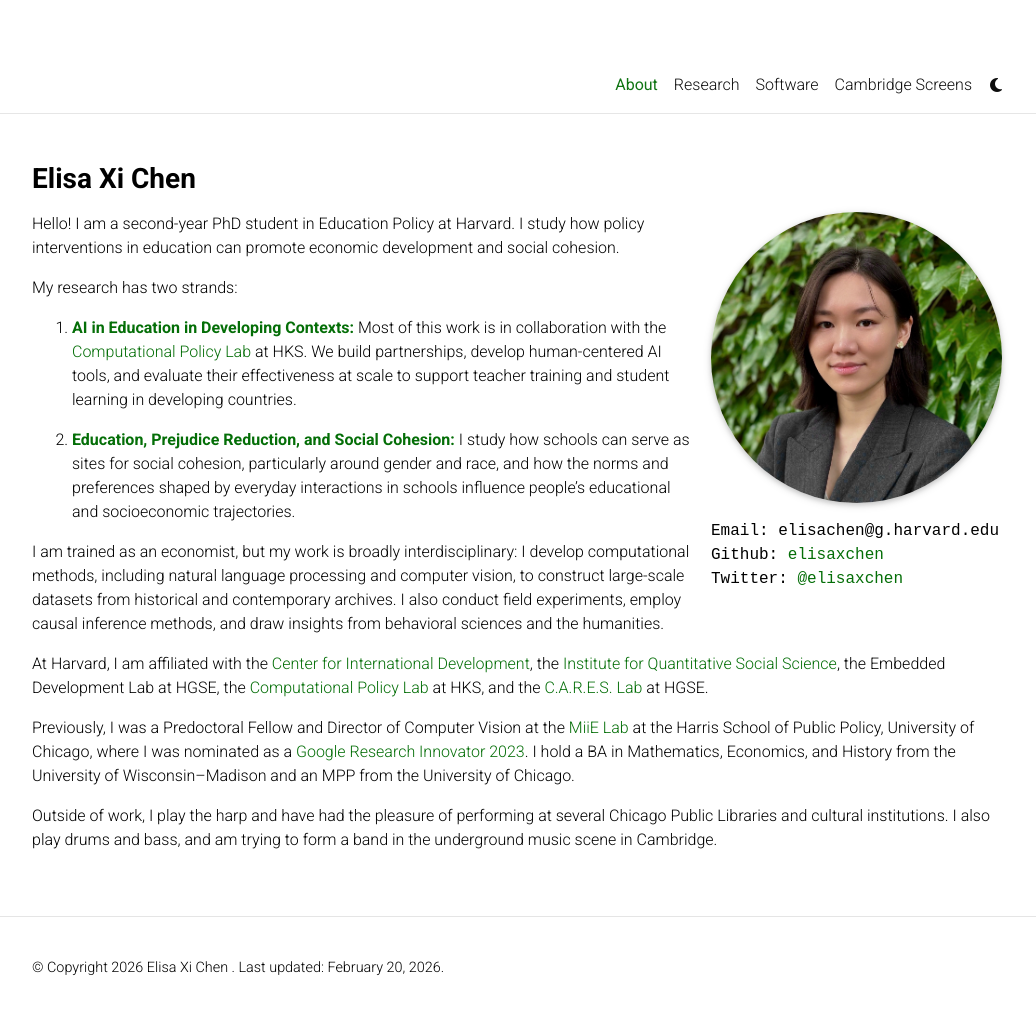
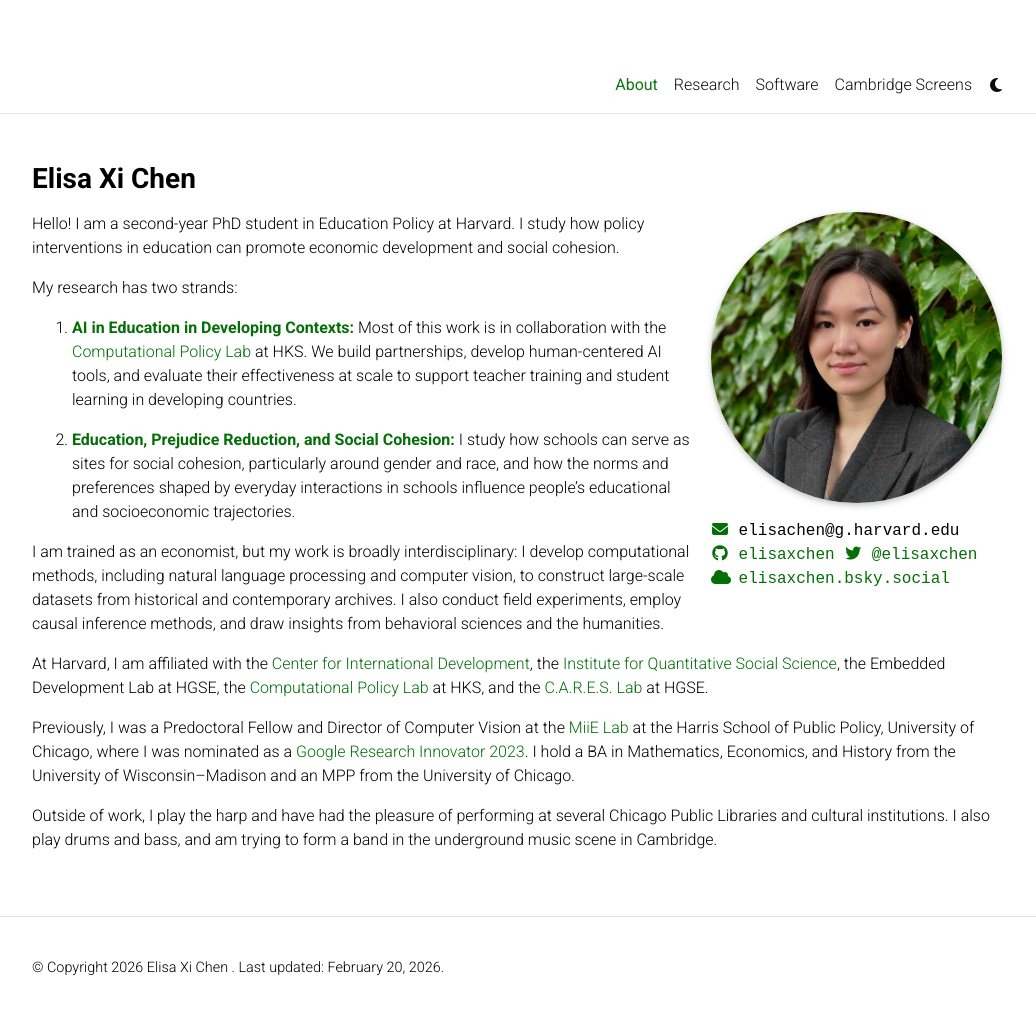
Before and after one commit to elisaxchen/elisaxchen.github.io, a Jekyll site: the page built from _pages/About.md, in a window 1280 px wide and 1018 px high. Shown: the top 1014 px of the window, without its empty margins (123-1159 px from the left). Built offline with Jekyll 4.4.1, drawn with Linux system fonts in a browser that asks for light colours; full-size pictures stand in for the smaller copies a plugin makes; comment, search, counter and statistics services are not loaded; a style sheet for code colours, icons or effects is not loaded.

Commit message:
Update contact section with icons and add Bluesky
Co-Authored-By: Claude Opus 4.5 <noreply@anthropic.com>

```diff
--- a/_pages/About.md
+++ b/_pages/About.md
@@ -9,12 +9,10 @@ profile:
   image: elisa_ivy.jpg
   image_circular: true # crops the image to make it circular
   more_info: >
-    <p> Email: elisachen@g.harvard.edu
-    <p>
-    <p> Github: <a href="http://github.com/elisaxchen">elisaxchen</a> </p>
-    <p> </p>
-    <p> Twitter: <a href="http://twitter.com/elisaxchen">@elisaxchen</a> </p>
-    <p> </p>
+    <p><i class="fa-solid fa-envelope" style="color: var(--global-theme-color); width: 18px; text-align: center;"></i> elisachen@g.harvard.edu</p>
+    <p><i class="fa-brands fa-github" style="color: var(--global-theme-color); width: 18px; text-align: center;"></i> <a href="https://github.com/elisaxchen">elisaxchen</a></p>
+    <p><i class="fa-brands fa-twitter" style="color: var(--global-theme-color); width: 18px; text-align: center;"></i> <a href="https://twitter.com/elisaxchen">@elisaxchen</a></p>
+    <p><i class="fa-solid fa-cloud" style="color: var(--global-theme-color); width: 18px; text-align: center;"></i> <a href="https://bsky.app/profile/elisaxchen.bsky.social">elisaxchen.bsky.social</a></p>
 
 news: false  # includes a list of news items
 latest_posts: false  # includes a list of the newest posts
```
